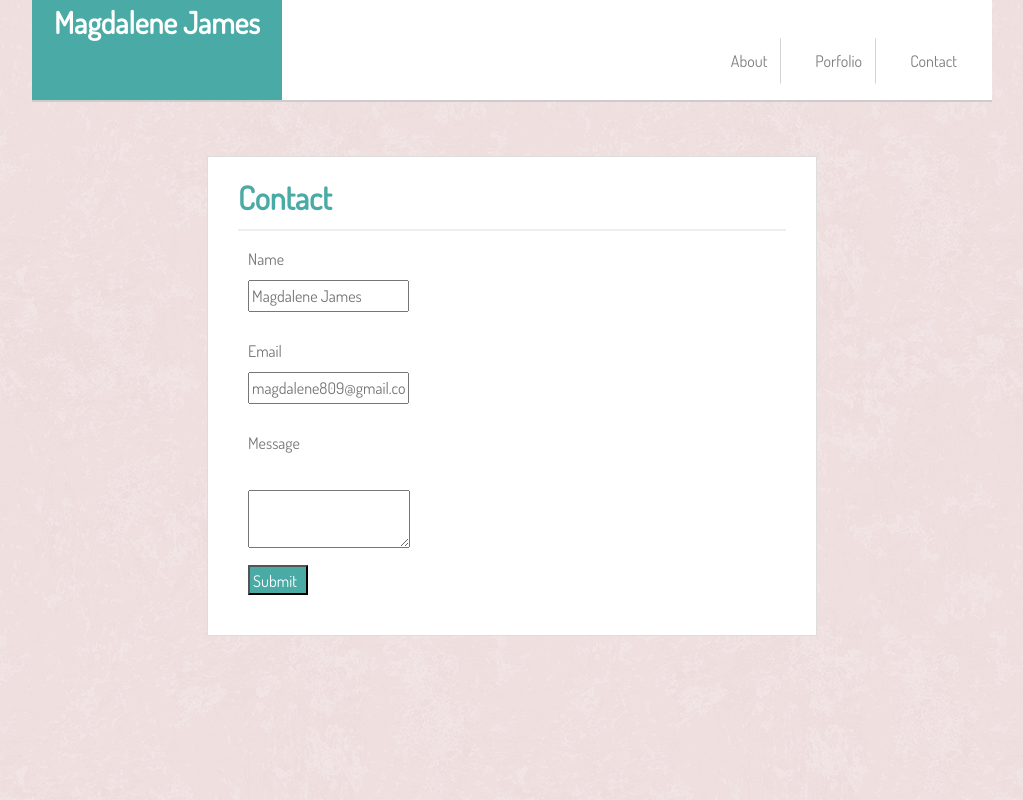
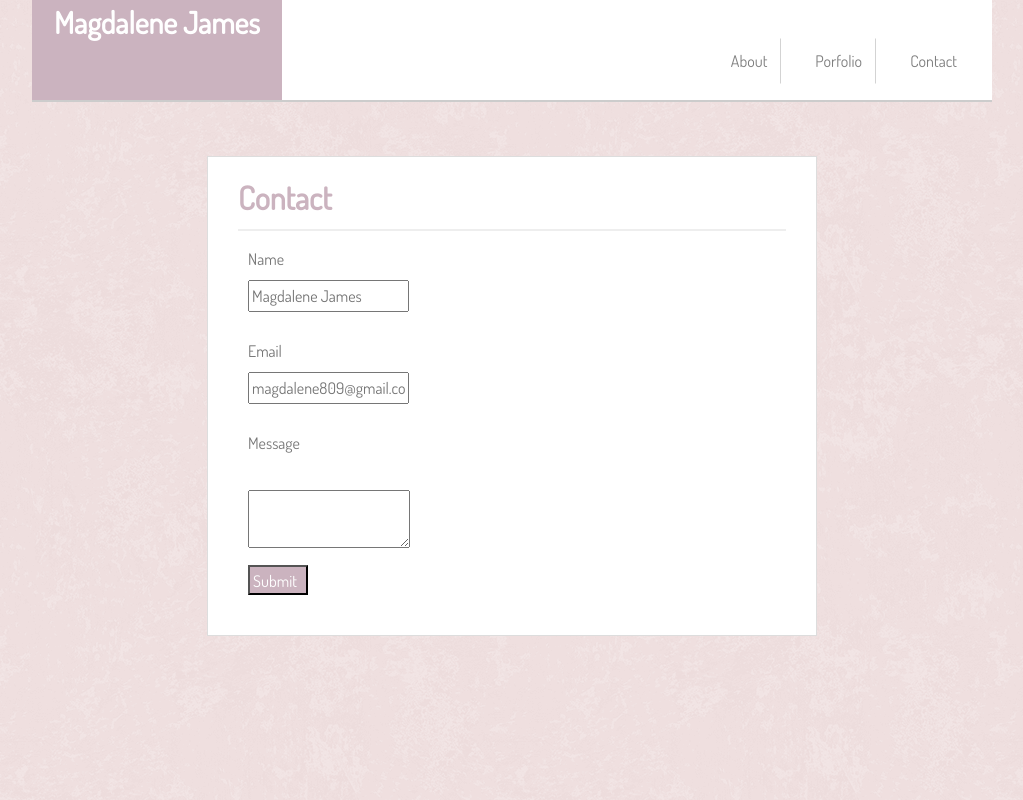
Before and after one commit to MaggyJay/Bootstrap-Portfolio, a plain HTML site: page contact.html in a window 1280 px wide. Shown: the top 800 px of the page, without its empty margins (128-1151 px from the left). Drawn offline with nearby package versions, Linux system fonts and the light colour scheme.

Commit message:
Updated the coloring, attempted to do the formatting of the div card but best to leave wo

```diff
--- a/assets/css/style.css
+++ b/assets/css/style.css
@@ -26,7 +26,7 @@ p:last-child {
 h1, h2, h3 {
   font-family: 'Dosis', sans-serif, Georgia, Times, "Times New Roman", serif;
   font-weight: 700;
-  color: #4aaaa5;
+  color: #CBB3BF;
 }
 
 .container {
@@ -95,11 +95,12 @@ header {
   color: #ffffff;
   text-align: center;
   text-decoration: none;
-  background: #4aaaa5;
+  background: #CBB3BF;
   margin-bottom: 0px;
 }
 
 /* navigation */
+
 
 nav {
   float: right;
@@ -135,6 +136,7 @@ li:not(:last-child) {
 
 /* About Me */
 
+
 #picofme {
   float: left;
   width: 200px;
@@ -154,8 +156,8 @@ li:not(:last-child) {
 .submit-button {
   width: 60px;
   height: 30px;
-  background-color: #4aaaa5;
-  color: white;
+  background-color: #CBB3BF;
+  color: #ffffff;
   margin: 10px 10px 10px 0px;
   text-align: center;
   padding-left: 0px;
@@ -191,7 +193,7 @@ li:not(:last-child) {
   line-height: 30px;
   color: #ffffff;
   text-align: center;
-  background: #4aaaa5;
+  background: #CBB3BF;
   border-bottom: 0;
 }
 
```
Also changed, not shown: index.html (+37 -10 lines).
